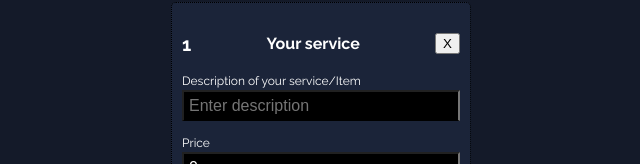
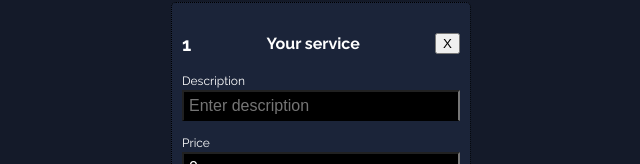
Before and after one commit to Murci2022/Invoicify-Capstone-Project, a Next.js app: page /createInvoice in a window 1280 px wide. Shown: the part 1020-1184 px from the top of the page, without its empty margins (319-959 px from the left). Built offline with nearby package versions, Linux system fonts and the light colour scheme.

Commit message:
correction label

```diff
--- a/src/pages/createInvoice.jsx
+++ b/src/pages/createInvoice.jsx
@@ -303,7 +303,7 @@ function ServiceForm({form, onCancel, onChange, serviceNumber}) {
 					<button onClick={onCancel}>X</button>
 				</div>
 			</Wrapper>
-			<label htmlFor="description">Description of your service/Item</label>
+			<label htmlFor="description">Description</label>
 
 			<InputField
 				type="text"
```
